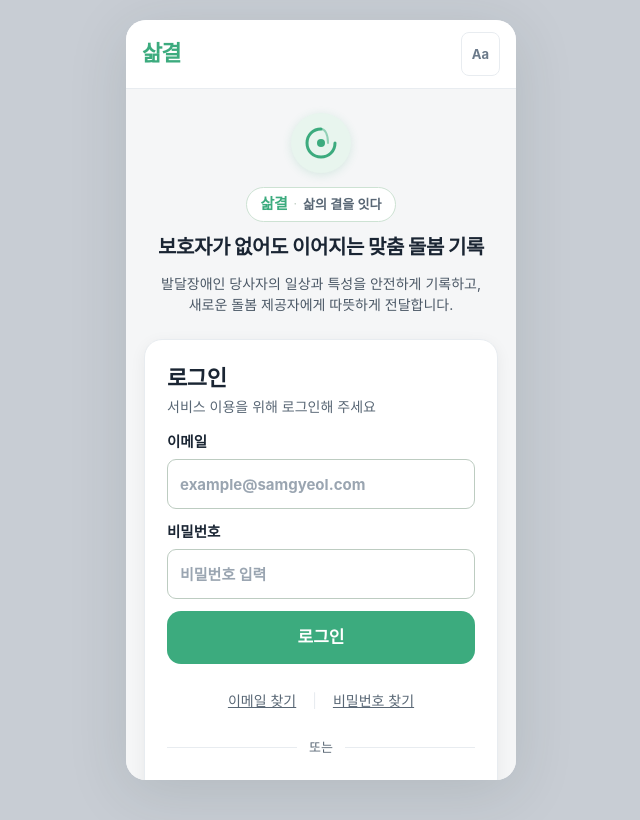
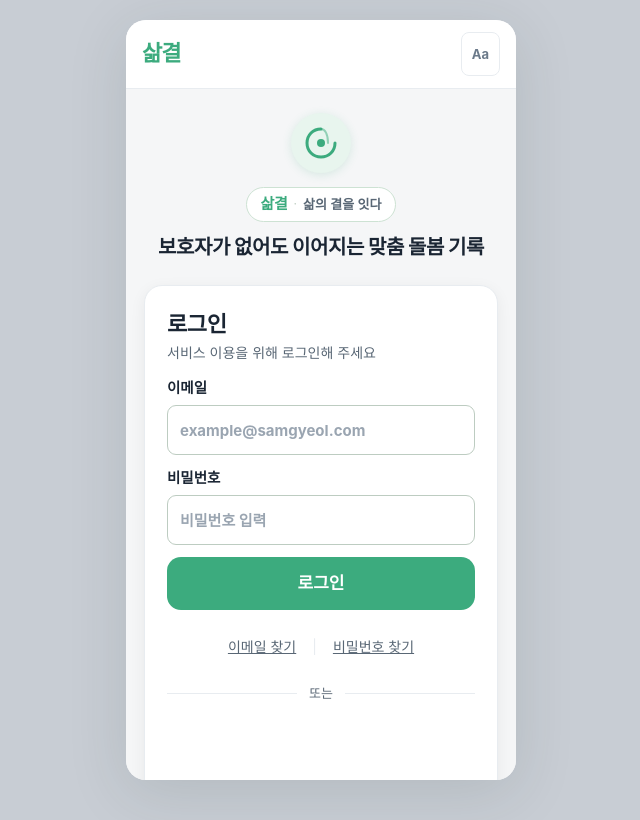
Before and after one commit to PIC-2-team/PIC-2-team-project, a React (Vite) app in the folder frontend/: page / in a window 1280 px wide. Shown: the whole page, without its empty margins (319-959 px from the left). Built offline with nearby package versions, Linux system fonts and the light colour scheme; no server answers.

Commit message:
refactor: 로그인 화면 히어로 보조 설명 문구 제거

```diff
--- a/frontend/src/pages/LoginPage.tsx
+++ b/frontend/src/pages/LoginPage.tsx
@@ -204,10 +204,6 @@ export function LoginPage() {
               <span className={styles.brandSlogan}>삶의 결을 잇다</span>
             </div>
             <h1 className={styles.heroTitle}>보호자가 없어도 이어지는 맞춤 돌봄 기록</h1>
-            <p className={styles.heroDescription}>
-              발달장애인 당사자의 일상과 특성을 안전하게 기록하고,<br />
-              새로운 돌봄 제공자에게 따뜻하게 전달합니다.
-            </p>
           </section>
 
           {/* 로그인 카드 섹션 */}
```
